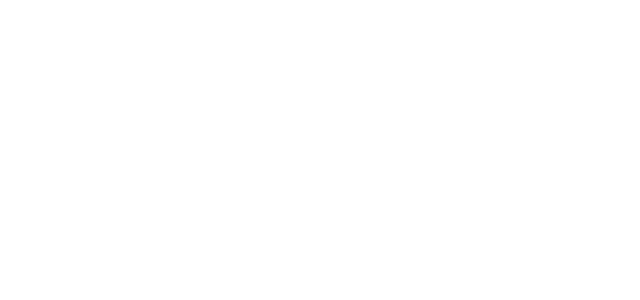
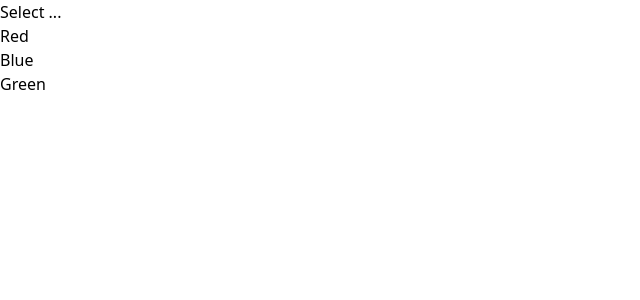
Before and after one commit to verina-dinata/comps, a React (Create React App) app: page / in a window 1280 px wide. Shown: the top 300 px of the page, without its empty margins (0-640 px from the left). Built offline with nearby package versions, Linux system fonts and the light colour scheme.

Commit message:
add map function to option

```diff
--- a/src/App.js
+++ b/src/App.js
@@ -1,9 +1,13 @@
 import Dropdown from "./components/Dropdown";
 
 function App() {
+  const options = [
+    { label: 'Red', value: 'red' },
+    { label: 'Blue', value: 'blue' },
+    { label: 'Green', value: 'green' },
+  ]
 
-
-  return ;
+  return <Dropdown options={options} />;
 }
 
 export default App;
--- a/src/components/Dropdown.js
+++ b/src/components/Dropdown.js
@@ -1,7 +1,18 @@
-function Dropdown() {
+import { useState } from 'react'
+
+function Dropdown({ options }) {
+  const renderedOptions = options.map((option) => {
+    return(
+      <div key={option.value}>
+        {option.label}
+      </div>
+    );
+  });
+
   return(
     <div>
-      Dropdown
+      <div>Select ...</div>
+      <div>{renderedOptions}</div>
     </div>
   );
 }
```
